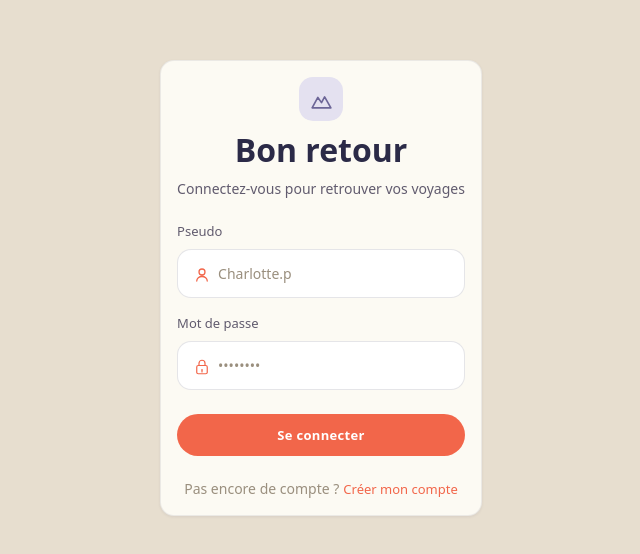
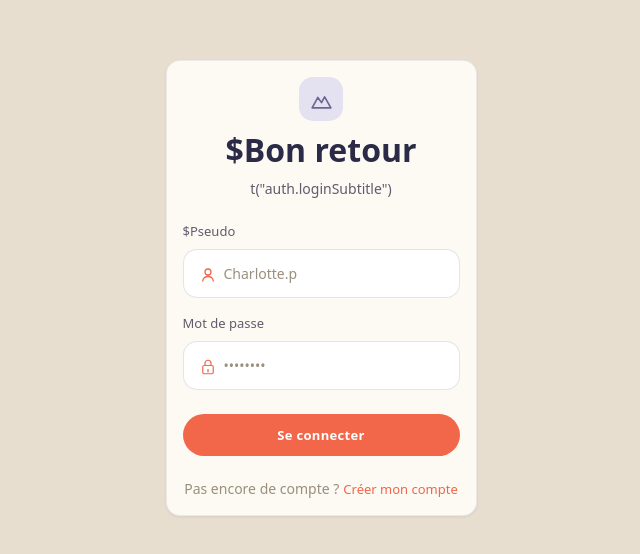
Before and after one commit to Blueton23/Transcendence, a React (Vite) app in the folder srcs/frontend/: page /login in a window 1280 px wide. Shown: the part 136-690 px from the top of the page, without its empty margins (319-959 px from the left). Built offline with nearby package versions, Linux system fonts and the light colour scheme; no server answers.

Commit message:
feat(i18n): feature auth traduite

```diff
--- a/srcs/frontend/src/features/auth/api/auth.ts
+++ b/srcs/frontend/src/features/auth/api/auth.ts
@@ -1,5 +1,6 @@
 import type { AuthResponse, LoginData } from "../types";
 import { getCookie } from "../../../shared/api/cookies";
+import i18n from "@/i18n";
 
 const API_BASE_URL = "/api";
 
@@ -10,7 +11,7 @@ export async function getCsrfToken(): Promise<void> {
   });
 
   if (!response.ok) {
-    throw new Error("Impossible d'initialiser la protection CSRF.");
+    throw new Error(i18n.t("auth.errors.csrfInit"));
   }
 }
 
@@ -20,7 +21,7 @@ export async function login(data: LoginData): Promise<AuthResponse> {
   const csrfToken = getCookie("csrftoken");
 
   if (!csrfToken) {
-    throw new Error("Token CSRF introuvable.");
+    throw new Error(i18n.t("errors.csrfMissing"));
   }
 
   const response = await fetch(`${API_BASE_URL}/auth/login/`, {
@@ -36,7 +37,7 @@ export async function login(data: LoginData): Promise<AuthResponse> {
   const result = await response.json();
 
   if (!response.ok) {
-    throw new Error(result.detail || "Identifiants invalides.");
+    throw new Error(result.detail || i18n.t("auth.errors.invalidCredentials"));
   }
 
   return result;
@@ -51,7 +52,7 @@ export async function getMe(): Promise<AuthResponse> {
   const result = await response.json();
 
   if (!response.ok) {
-    throw new Error(result.detail || "Utilisateur non authentifié.");
+    throw new Error(result.detail || i18n.t("auth.errors.notAuthenticated"));
   }
 
   return result;
@@ -61,7 +62,7 @@ export async function logout(): Promise<void> {
   const csrfToken = getCookie("csrftoken");
 
   if (!csrfToken) {
-    throw new Error("Token CSRF introuvable.");
+    throw new Error(i18n.t("errors.csrfMissing"));
   }
 
   const response = await fetch(`${API_BASE_URL}/auth/logout/`, {
@@ -75,6 +76,6 @@ export async function logout(): Promise<void> {
   if (!response.ok) {
     const result = await response.json();
 
-    throw new Error(result.detail || "Impossible de se déconnecter.");
+    throw new Error(result.detail || i18n.t("auth.errors.logoutFailed"));
   }
 }
--- a/srcs/frontend/src/features/auth/components/ProtectedRoute.tsx
+++ b/srcs/frontend/src/features/auth/components/ProtectedRoute.tsx
@@ -1,12 +1,14 @@
 import { Navigate, Outlet, useLocation } from "react-router";
 import { useAuth } from "../context/useAuth";
+import { useTranslation } from "react-i18next";
 
 function ProtectedRoute() {
   const { currentUser, isLoading } = useAuth();
   const location = useLocation();
+  const { t } = useTranslation();
 
   if (isLoading) {
-    return <div className="p-6">Chargement...</div>;
+    return <div className="p-6">{t("actions.loading")}</div>;
   }
 
   if (!currentUser) {
--- a/srcs/frontend/src/features/auth/components/login.tsx
+++ b/srcs/frontend/src/features/auth/components/login.tsx
@@ -13,6 +13,7 @@ import Input from "@/shared/ui/Input";
 import Text from "@/shared/ui/Text";
 import IconBadge from "@/shared/ui/IconBadge";
 import Icon from "@/shared/ui/Icon";
+import { useTranslation } from "react-i18next";
 
 function Login() {
   const navigate = useNavigate();
@@ -21,6 +22,7 @@ function Login() {
   const { setCurrentUser } = useAuth();
   const [username, setUsername] = useState("");
   const [password, setPassword] = useState("");
+  const { t } = useTranslation();
 
   const { submit, isSubmitting, error } = useSubmitAction(() =>
     login({ username, password }),
@@ -45,12 +47,10 @@ function Login() {
             <div className="flex flex-col items-center gap-2 text-center">
               <IconBadge color="purple" name="mtn" />
               <Heading level={1} size="lg">
-                Bon retour
+                ${t("auth.welcomeBack")}
               </Heading>
 
-              <Text tone="secondary">
-                Connectez-vous pour retrouver vos voyages
-              </Text>
+              <Text tone="secondary">t("auth.loginSubtitle")</Text>
             </div>
 
             <div className="flex flex-col gap-4">
@@ -59,7 +59,7 @@ function Login() {
                   htmlFor="username"
                   className="text-sm font-medium text-text-secondary"
                 >
-                  Pseudo
+                  ${t("auth.username")}
                 </label>
 
                 <Input
@@ -86,7 +86,7 @@ function Login() {
                   htmlFor="password"
                   className="text-sm font-medium text-text-secondary"
                 >
-                  Mot de passe
+                  {t("auth.password")}
                 </label>
 
                 <Input
@@ -101,7 +101,7 @@ function Login() {
                       className="text-brand-primary"
                     />
                   }
-                  iconLabel="Mot de passe"
+                  iconLabel={t("auth.password")}
                   value={password}
                   onChange={(event) => setPassword(event.target.value)}
                   autoComplete="current-password"
@@ -113,18 +113,18 @@ function Login() {
             {error && <Text tone="accent">{error}</Text>}
 
             <Button type="submit" variant="primary" disabled={isSubmitting}>
-              {isSubmitting ? "Connexion..." : "Se connecter"}
+              {isSubmitting ? t("auth.logginIn") : t("auth.login")}
             </Button>
 
             <div className="flex items-center justify-center gap-1 text-sm">
-              <Text tone="muted">Pas encore de compte ?</Text>
+              <Text tone="muted">{t("auth.noAccount")}</Text>
 
               <button
                 type="button"
                 onClick={() => navigate("/signup")}
                 className="font-medium text-brand-primary hover:underline"
               >
-                Créer mon compte
+                {t("auth.createAccount")}
               </button>
             </div>
           </form>
```
Also changed, not shown: 2 other files (tests, documents, lock files or other folders).
